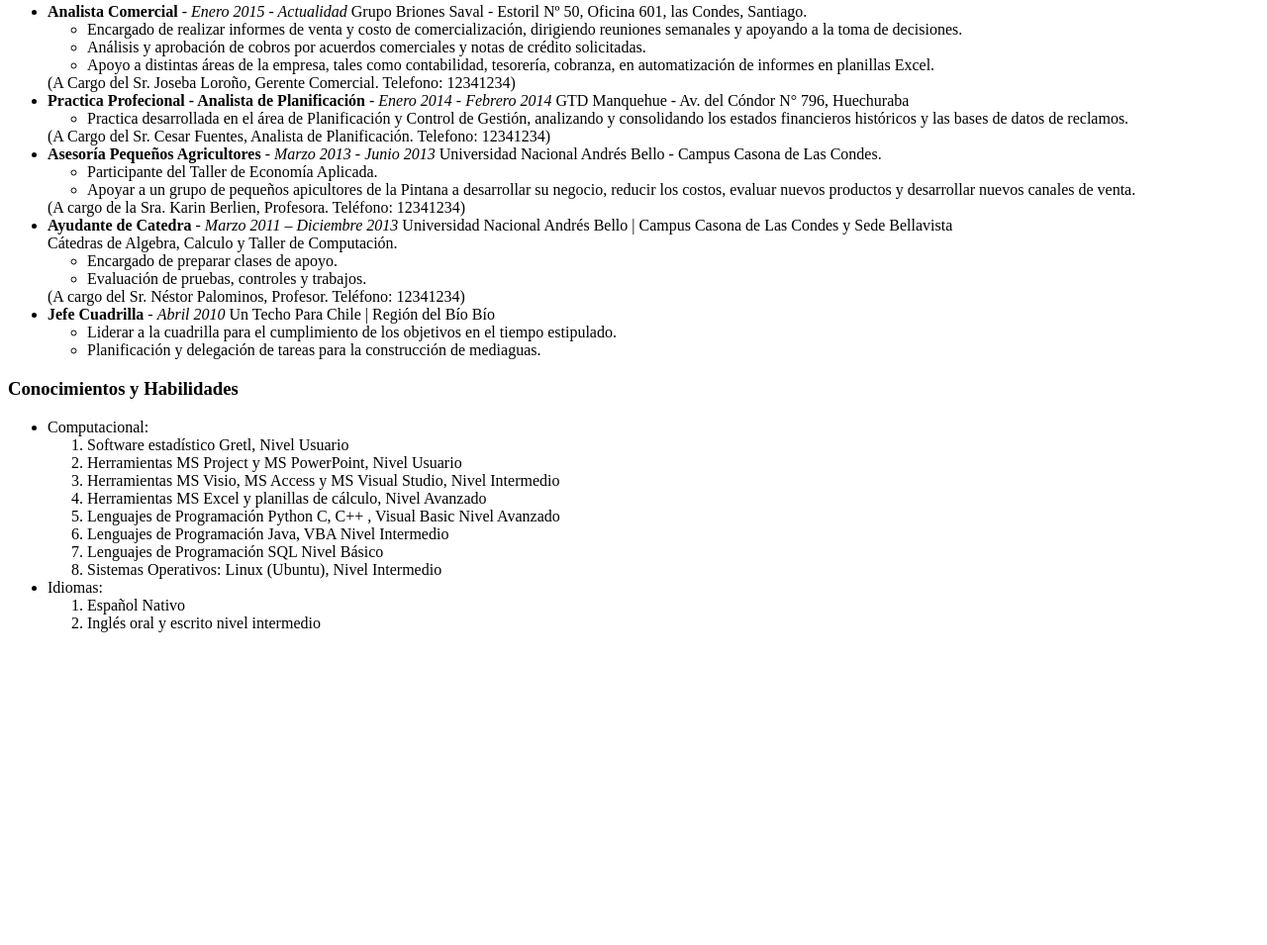
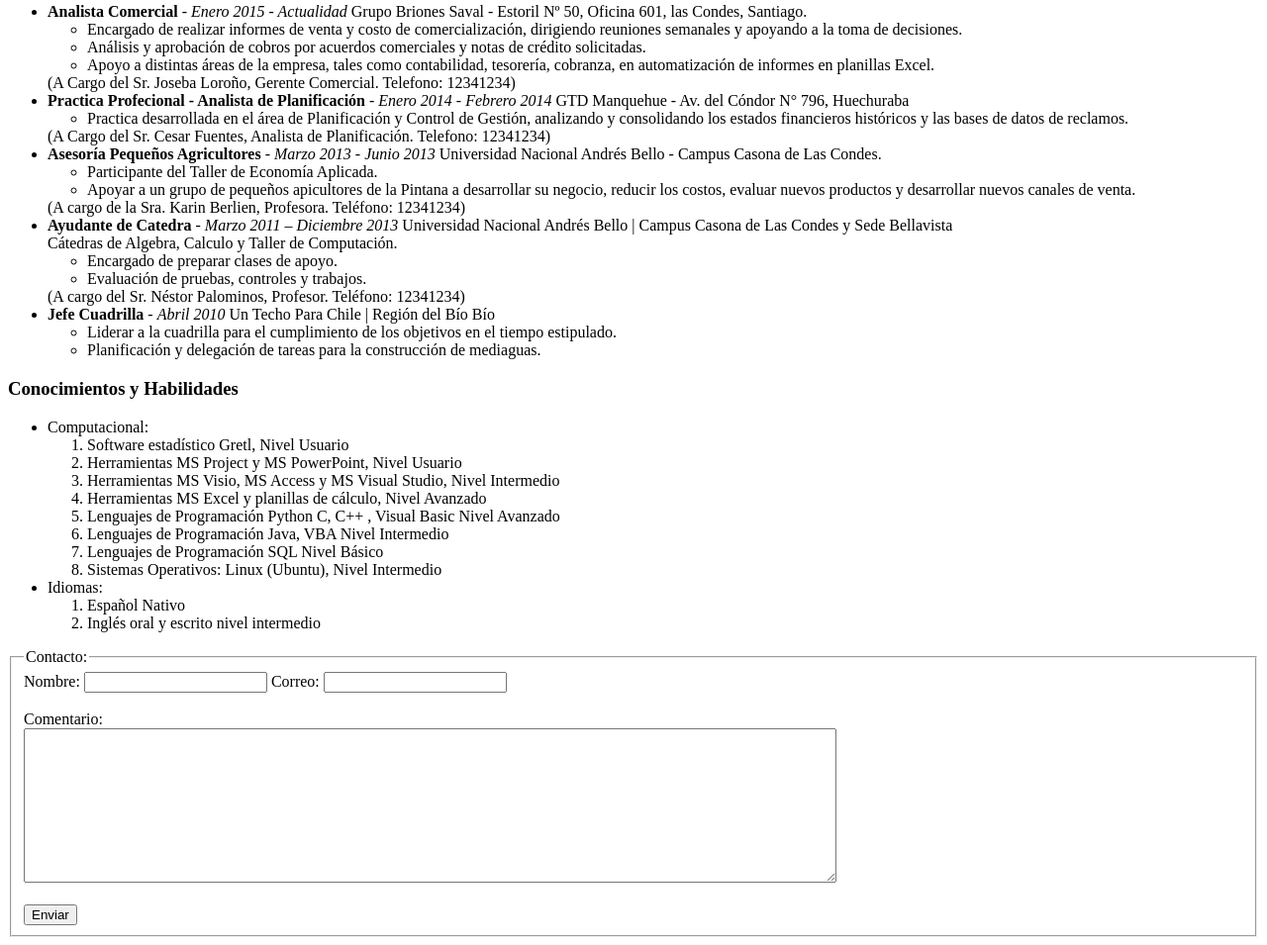
Before and after one commit to ibanezmdm/Clase6-HTML, a plain HTML site: page index.html in a window 1280 px wide. Shown: the part 615-1570 px from the top of the page at 99% size. Before the commit the page ends 1270 px from the top, so only its background shows below. Drawn offline with Linux system fonts and the light colour scheme.

Commit message:
Actualizacion Campo contacto

```diff
--- a/index.html
+++ b/index.html
@@ -112,6 +112,20 @@
 		</ol>
 	</ul>
 
+	<form action="">
+		<fieldset>
+			<legend>Contacto:</legend>
+			Nombre: <input type="text">
+			Correo: <input type="text">
+			<br><br>
+			Comentario:
+			<br>
+			<textarea name="message" cols="100" rows="10"></textarea>
+			<br><br>
+			<button type="buttom">Enviar</button>
+		</fieldset>
+	</form>
+
 	<script>
 	  (function(i,s,o,g,r,a,m){i['GoogleAnalyticsObject']=r;i[r]=i[r]||function(){
 	  (i[r].q=i[r].q||[]).push(arguments)},i[r].l=1*new Date();a=s.createElement(o),
```
